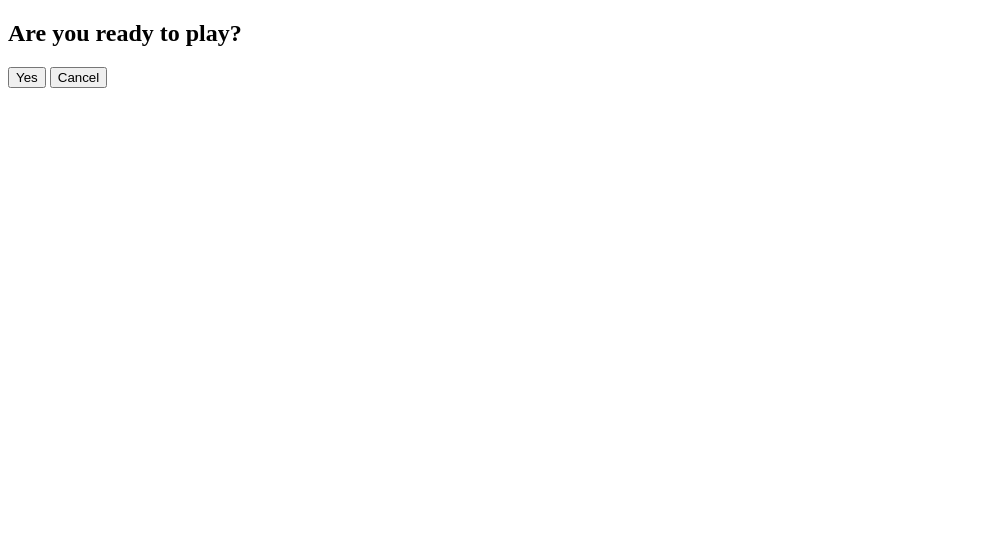
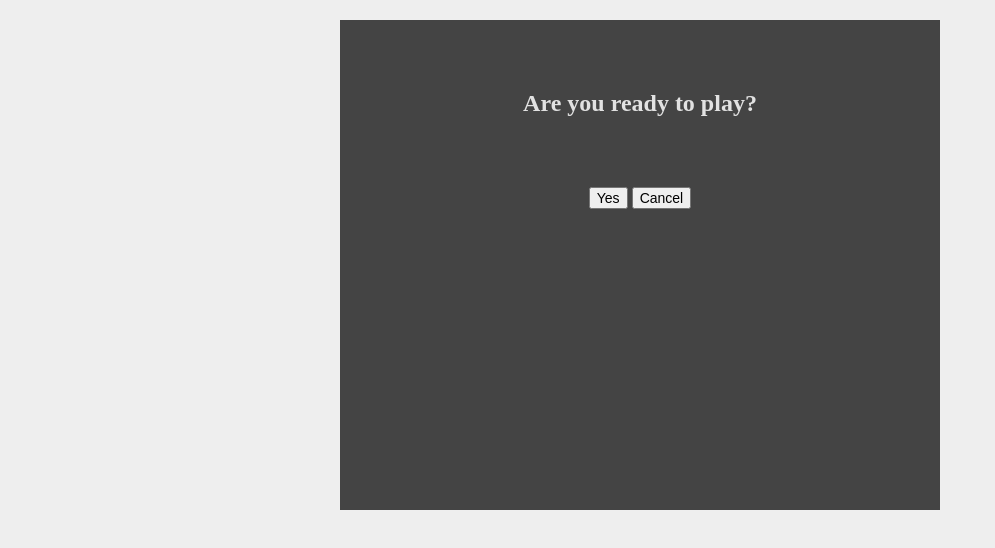
Before and after one commit to rob-now/Adventure-game, a plain HTML site: page index.html in a window 1280 px wide. Shown: the whole page, without its empty margins (0-995 px from the left). Drawn offline with Linux system fonts and the light colour scheme.

Commit message:
A little bit of styling

```diff
--- a/index.html
+++ b/index.html
@@ -9,6 +9,7 @@
     <title>Adventure game</title>
 </head>
 <body>
+<div id="container">
     <!--READY-->
     <div id="ready">
         <h2 id="is-ready">Are you ready to play?</h2>
@@ -101,6 +102,8 @@
     <div>
         <button id="restart" class="hidden">Restart game</button>
     </div>
+</div>
+
 
 
 <script src="modules.js"></script>
--- a/style.css
+++ b/style.css
@@ -1,3 +1,38 @@
 .hidden {
     display: none;
 }
+
+body {
+    font-family: serif;
+    width: 600px;
+    margin: 20px auto;
+    background: #eee;
+    color: #e2e2e2;
+}
+
+div {
+    width: 600px;
+    margin: auto;
+    padding: 20px 0;
+    text-align: center;
+    background: #444;
+}
+
+#container {
+    height: 450px;
+}
+
+#ready, #ready-decision {
+    padding-top: 30px;
+}
+
+p {
+    font-size: 20px;
+    font-weight: bold;
+    padding: 0 10px;
+}
+
+button {
+    font-size: 14px;
+    cursor: pointer;
+}
```
Lines whose indentation alone changed are shown as unchanged.
